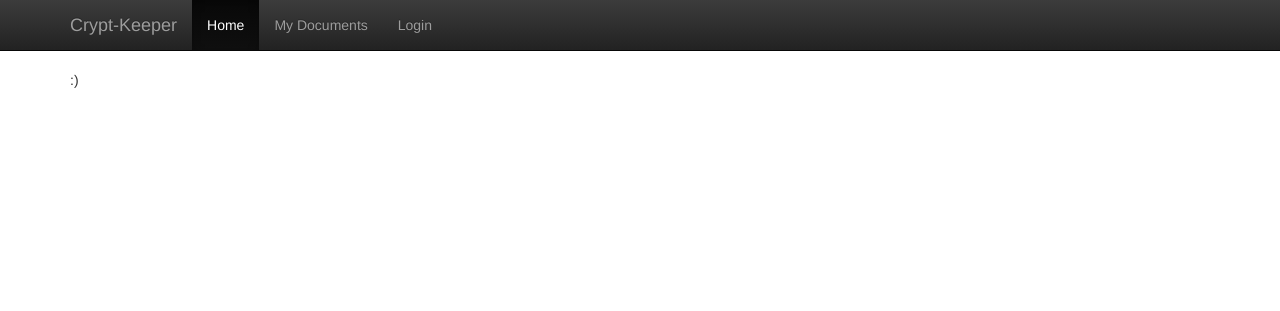
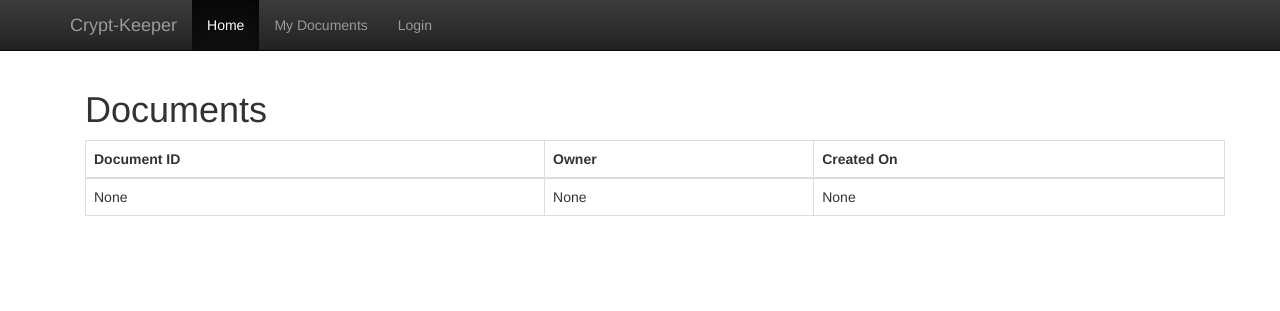
Before and after one commit to mauricecarey/crypt-keeper, a Django app: page / in a window 1280 px wide. Shown: the top 311 px of the page. Run offline with Django 3.2, Linux system fonts and the light colour scheme; data comes from the database, SQL or seed files in the repository; data that the repository does not hold is empty; parts of the project's set-up code (start-up, migrations or seed data) failed here and were passed over; some libraries are stand-ins or nearby versions.

Commit message:
refactoring list view to show single row of none for no data.

```diff
--- a/crypt-keeper-django/crypt_keeper_server/document_service/templates/documents/list.html
+++ b/crypt-keeper-django/crypt_keeper_server/document_service/templates/documents/list.html
@@ -7,7 +7,6 @@
 {% endblock %}
 
 {% block content %}
-{% if document_list %}
 <div class="container">
     <h1>Documents</h1>
     <table class="table table-bordered">
@@ -18,6 +17,7 @@
                 <th>Created On</th>
             </tr>
         </thead>
+{% if document_list %}
     {% for document in document_list %}
         <tr>
             <td><a href="{% url 'detail' pk=document.id %}">{{document.document_id}}</a></td>
@@ -25,9 +25,13 @@
             <td>{{ document.created_on }}</td>
         </tr>
     {% endfor %}
+{% else %}
+    <tr>
+        <td>None</td>
+        <td>None</td>
+        <td>None</td>
+    </tr>
+{% endif %}
     </table>
 </div>
-{% else %}
-    :)
-{% endif %}
 {% endblock %}}
```
